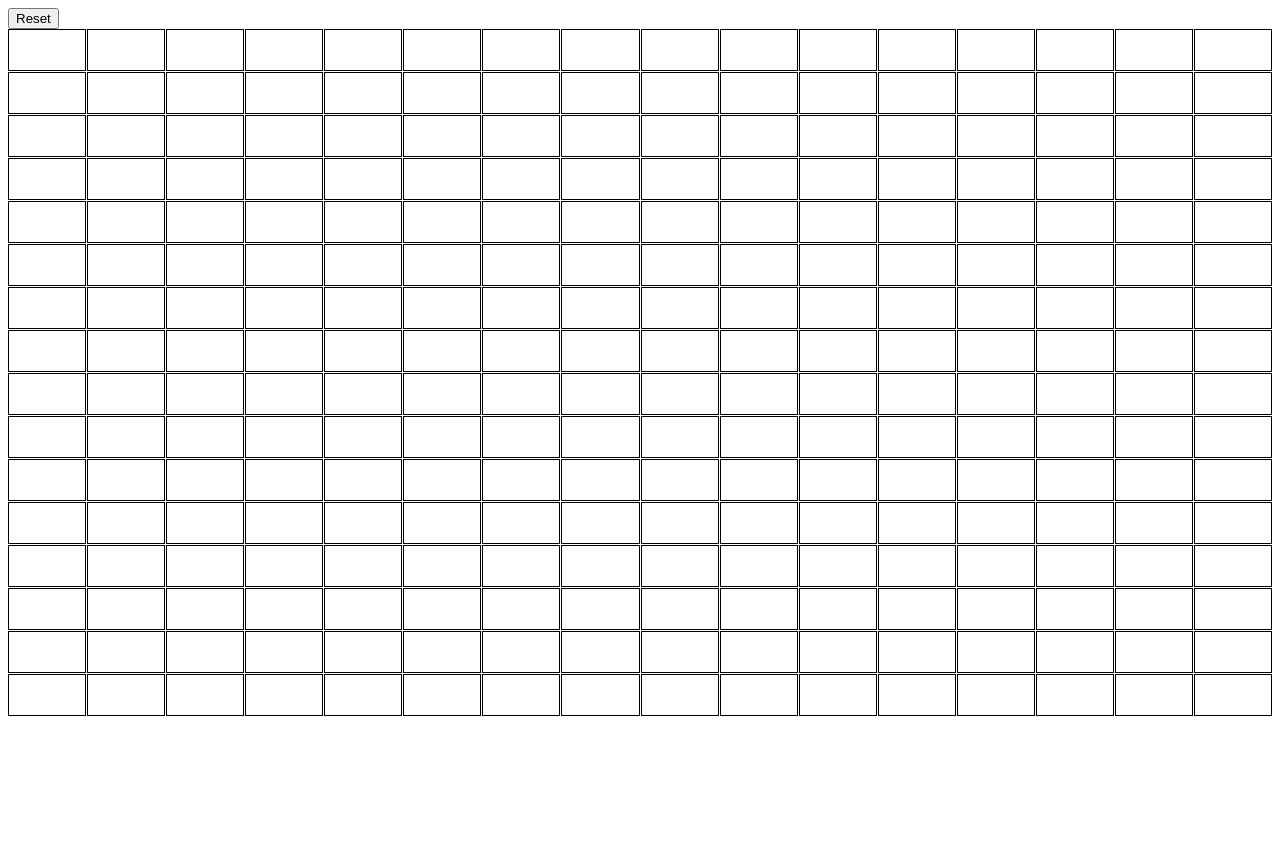
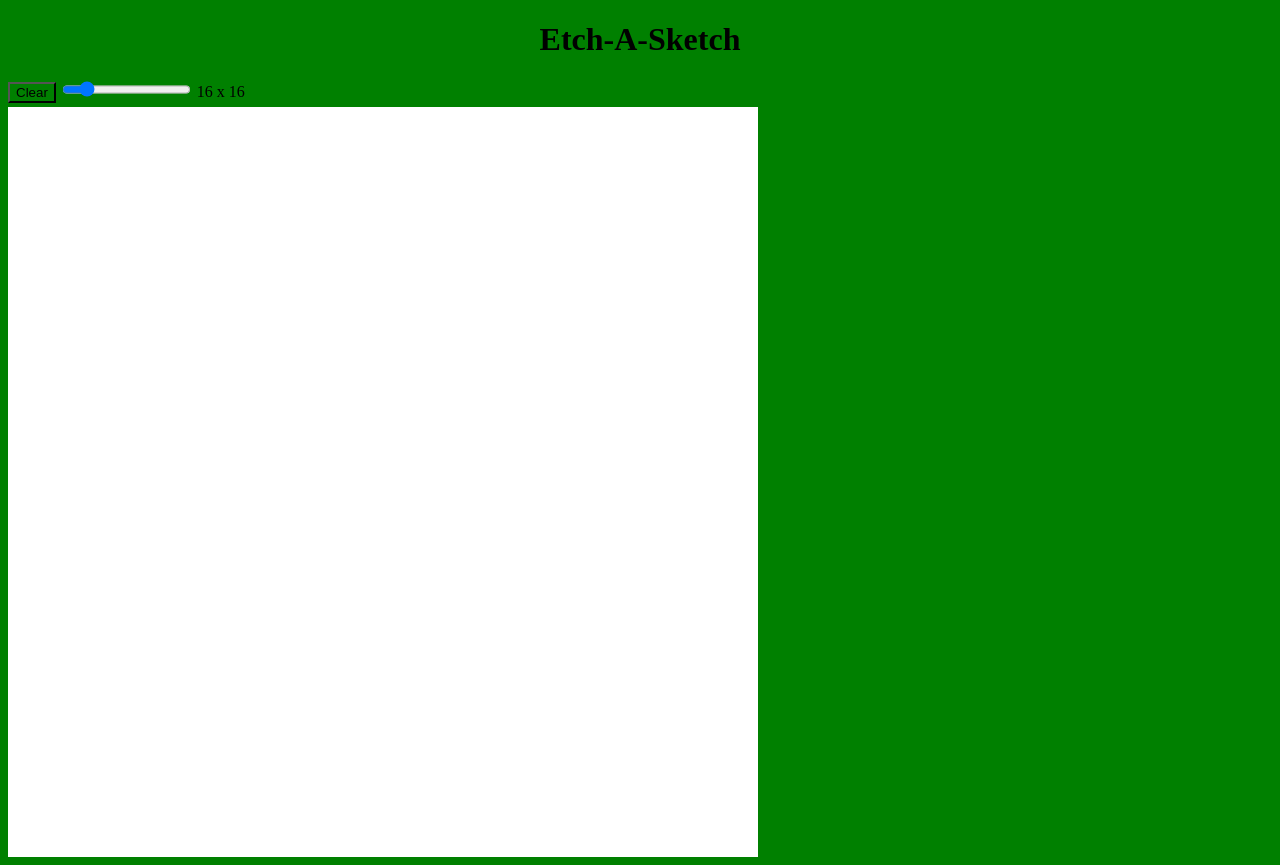
Before and after one commit to dallandunn/etch-a-sketch, a plain HTML site: page index.html in a window 1280 px wide. Before the commit the page ends 800 px from the top, so only its background shows below. Drawn offline with Linux system fonts and the light colour scheme.

Commit message:
Add resizable grid

```diff
--- a/index.html
+++ b/index.html
@@ -8,7 +8,15 @@
     </head>
 
     <body>
-        <button id="clear" onclick="clearGrid()">Reset</button>
+        <header>
+            <h1>Etch-A-Sketch</h1>
+        </header>
+        <div clas="options">
+            <button id="clear" onclick="clearGrid()">Clear</button>
+            <input type="range" min="1" max="100" value="16" class="slider" id="gridRange">
+            <span class="rangeValue">16 x 16</span>
+        </div>
+
         <div id="container"></div>
 
     </body>
--- a/script.js
+++ b/script.js
@@ -1,22 +1,46 @@
-function createDivs(num, parent) {
+function createGrid(num, parent) {
     for (let i = 0; i < num; i++) {
         console.log(i);
         const newDiv = document.createElement('div');
         newDiv.classList.add('cell');
-        document.querySelector(parent).appendChild(newDiv);
+        parent.appendChild(newDiv);
     }
 }
 
 function clearGrid() {
-    grid = document.querySelectorAll('.cell')
+    grid = document.querySelectorAll('.cell');
     grid.forEach(cell => cell.style.backgroundColor = 'white');
 }
 
-let width = 16;
-createDivs(Math.pow(width, 2), "#container");
+function drawGrid(size) {
+    const gridArea = document.getElementById('container');
+    gridArea.style.gridTemplateColumns = `repeat(${size}, minmax(1px, 1fr))`
+    createGrid(Math.pow(size, 2), gridArea);
 
-const cells = document.querySelectorAll('.cell');
-
-cells.forEach(cell => cell.addEventListener('mouseenter', function() {
+    const cells = document.querySelectorAll('.cell');
+    cells.forEach(cell => cell.addEventListener('mouseenter', function() {
     this.style.backgroundColor = 'black';
 }))
+}
+
+function setValue(range, value) {
+    const val = range.value;
+    value.innerHTML = val + ' x ' + val;
+}
+
+const gridValue = document.querySelector('.rangeValue')
+const range = document.querySelector('.slider');
+range.addEventListener("input", function() {
+    setValue(range, gridValue);
+})
+
+let width = range.value;
+
+drawGrid(width);
+
+range.addEventListener('mouseup', function() {
+    clearGrid()
+    grid = document.querySelectorAll('.cell')
+    grid.forEach(cell => cell.remove())
+    drawGrid(document.getElementById('gridRange').value)
+})
--- a/style.css
+++ b/style.css
@@ -1,11 +1,28 @@
+* {
+    background-color: green;
+}
+h1 {
+    text-align: center;
+}
+
 #container {
+    width: 750px;
+    height: 750px;
     display: grid;
-    grid-gap: 1px;
+    grid-gap: 0px;
     grid-template-columns: repeat(16, minmax(1px, 1fr));
+    grid-auto-rows: 1fr;
 }
 
 .cell {
-    border: 1px solid black;
-    padding: 20px;
+    padding: 1px;
     background-color: white;
 }
+
+#clear {
+    margin-bottom: 4px;
+}
+
+.slider {
+    height: 15px;
+}
```
